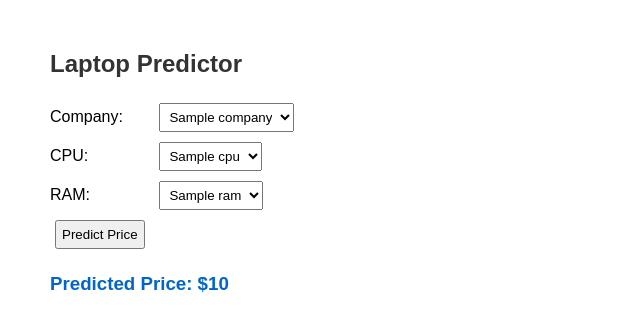
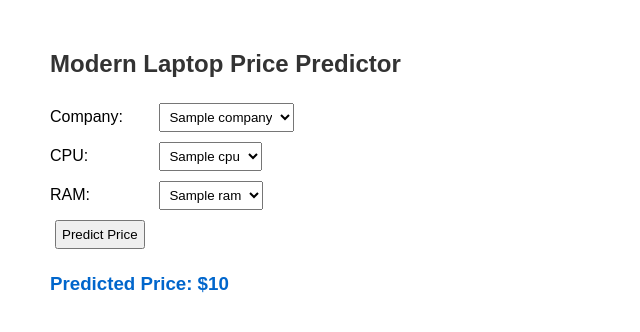
Before and after one commit to kshownish/Laptop-Prediction-System, a Flask app: template templates/index.html in a window 1280 px wide. Shown: the top 332 px of the page, without its empty margins (0-640 px from the left). Run offline with Flask 2, Linux system fonts and the light colour scheme; the template is opened without the code that fills it: most values are stand-ins (such as "Sample title", 1, 10 or a date in 2020); parts of the project's set-up code (start-up, migrations or seed data) failed here and were passed over.

Commit message:
Update index.html

```diff
--- a/templates/index.html
+++ b/templates/index.html
@@ -12,7 +12,7 @@
     </style>
 </head>
 <body>
-    <h2>Laptop Predictor</h2>
+    <h2>Modern Laptop Price Predictor</h2>
     <form method="POST">
         <label>Company:</label>
         <select name="company">
```
